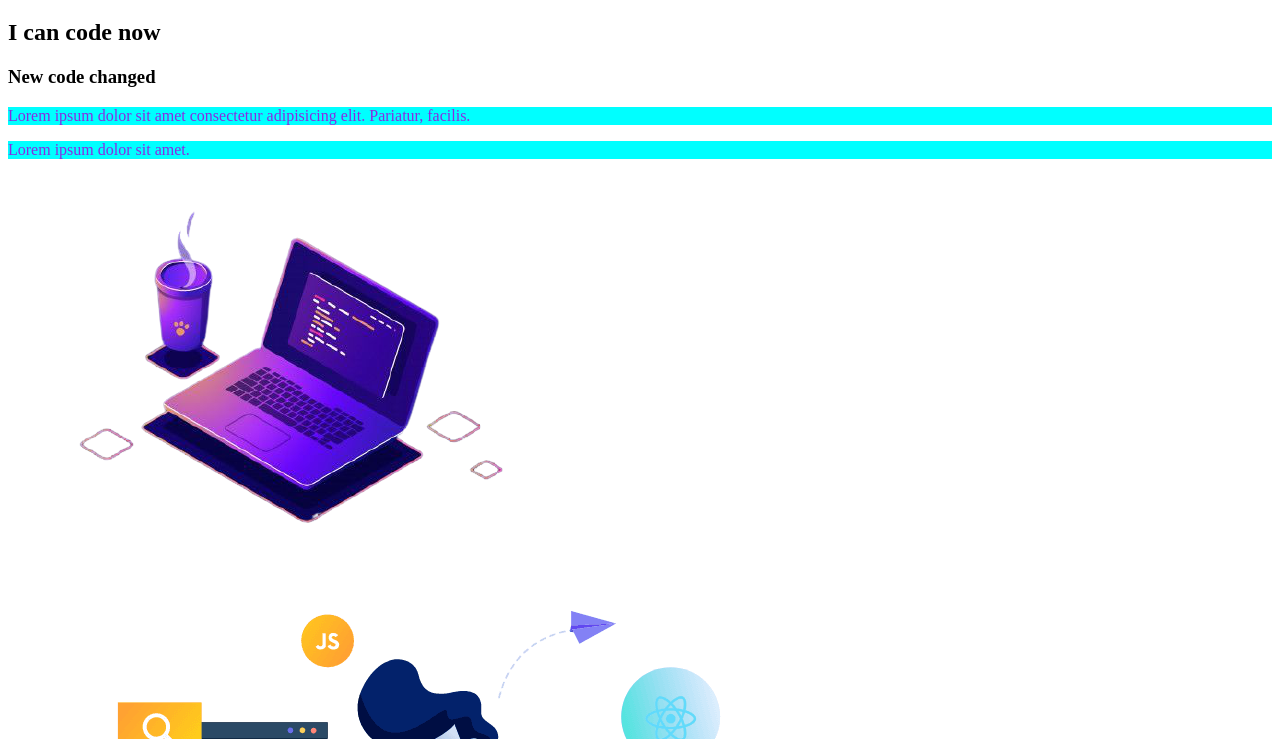
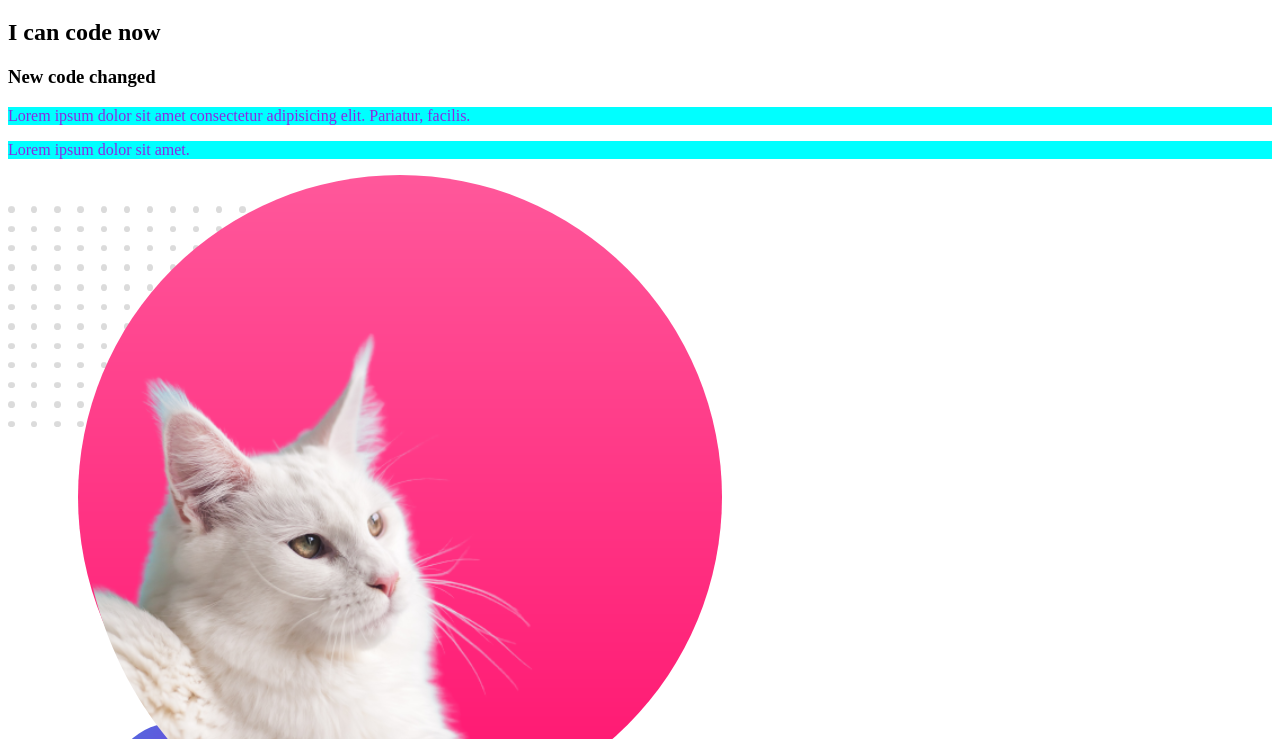
Before and after one commit to zasimmallick/my-second-repo, a plain HTML site: page index.html in a window 1280 px wide. Shown: the part 61-800 px from the top of the page. Drawn offline with Linux system fonts and the light colour scheme.

Commit message:
img2  added

```diff
--- a/index.html
+++ b/index.html
@@ -13,6 +13,7 @@
     <h3>New code changed</h3>
     <p>Lorem ipsum dolor sit amet consectetur adipisicing elit. Pariatur, facilis.</p>
     <p>Lorem ipsum dolor sit amet.</p>
+    <img src="images/boo.png" alt="">
     <img src="pro4.png" alt="">
     <img src="work.png" alt="">
 </body>
```
Also changed, not shown: images/boo-removebg-preview.png (added), images/boo.png (added), images/pro3-removebg-preview.png (added), 1 other file.
